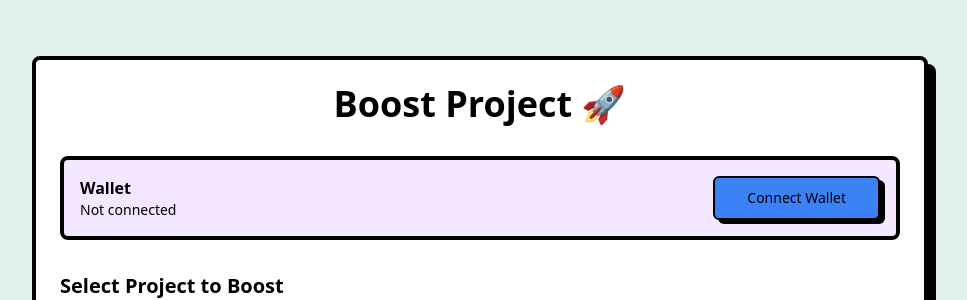
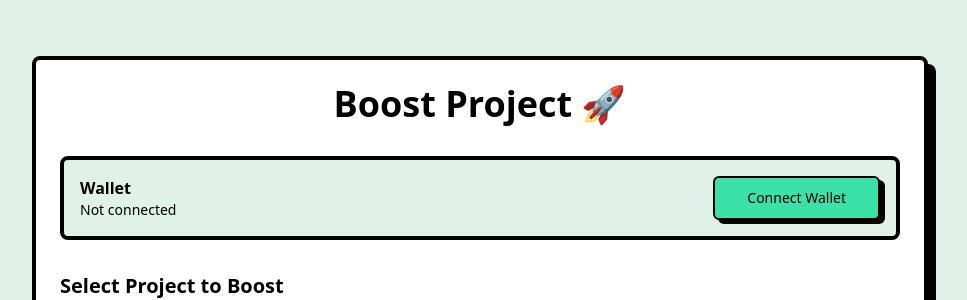
Before and after one commit to wr1159/FUNDL, a Next.js app in the folder frontend/: page /boost-project in a window 1280 px wide. Shown: the top 300 px of the page, without its empty margins (160-1127 px from the left). Built offline with nearby package versions, Linux system fonts and the light colour scheme; no server answers; what @coinbase/onchainkit would draw is missing.

Commit message:
Update boost project colours

```diff
--- a/frontend/src/app/boost-project/page.tsx
+++ b/frontend/src/app/boost-project/page.tsx
@@ -185,7 +185,7 @@ const BoostProjectPage = () => {
                     </h1>
 
                     {/* Wallet Connection Section */}
-                    <div className="p-4 mb-8 border-4 border-black rounded-lg bg-purple-100">
+                    <div className="p-4 mb-8 border-4 border-black rounded-lg bg-bg">
                         <div className="flex flex-col items-center justify-between gap-4 md:flex-row">
                             <div>
                                 <h2 className="font-bold">Wallet</h2>
@@ -206,9 +206,7 @@ const BoostProjectPage = () => {
                                         : connectWallet
                                 }
                                 size="lg"
-                                className={
-                                    isConnected ? "bg-red-500" : "bg-blue-500"
-                                }
+                                className={isConnected ? "bg-red-500" : ""}
                             >
                                 {isConnected ? "Disconnect" : "Connect Wallet"}
                             </Button>
```
